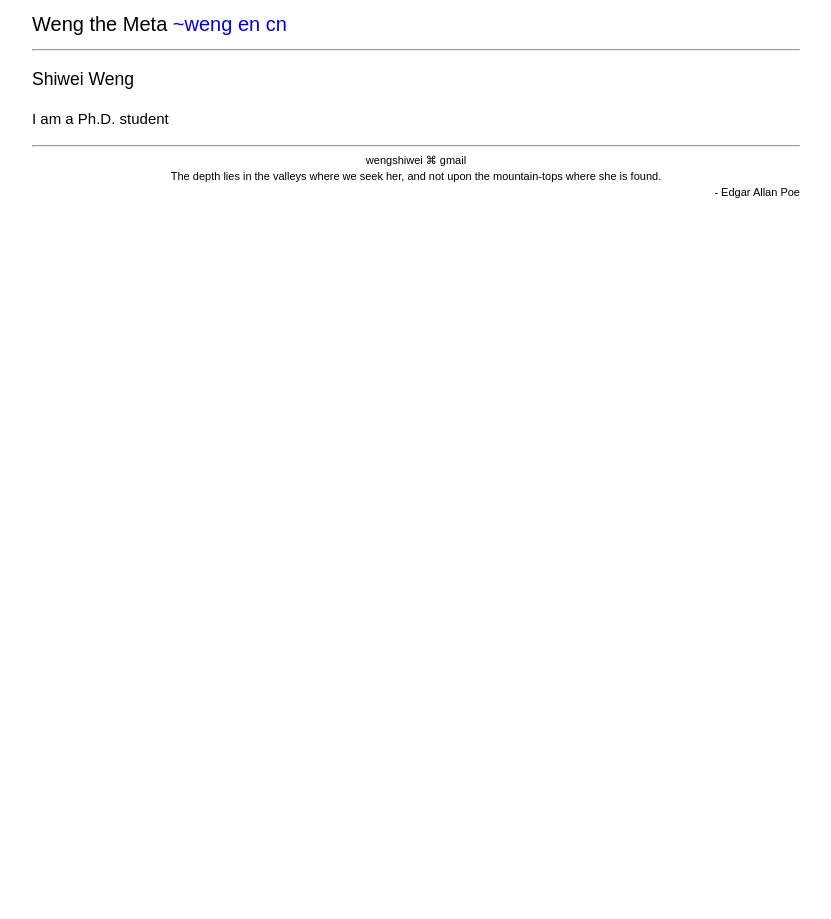
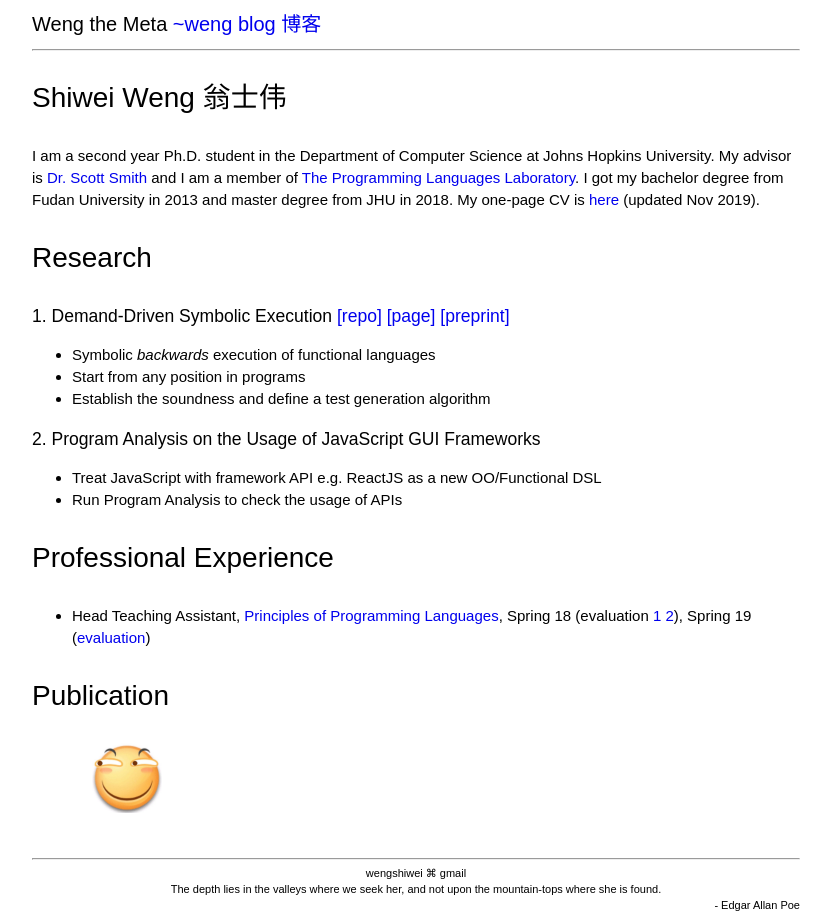
Before and after one commit to wengshiwei/wengshiwei.github.io, a Jekyll site: the page built from index.md, in a window 1280 px wide. Shown: the whole page, without its empty margins (224-1055 px from the left). Built offline with Jekyll 4.4.1, drawn with Linux system fonts in a browser that asks for light colours.

```diff
--- a/_layouts/default-cn.html
+++ b/_layouts/default-cn.html
@@ -5,8 +5,8 @@ layout: default
   <h1>
     <a class='no-style' href='/'>现代刨沙艺术</a>
     <a href='/'>~weng</a>
-    <a href='/blog_en'>en</a>
-    <a href='/blog_cn'>cn</a>
+    <a href='/blog_en'>blog</a>
+    <a href='/blog_cn'>博客</a>
   </h1>
 </header>
 <hr class='clear'>
--- a/_layouts/default-en.html
+++ b/_layouts/default-en.html
@@ -4,9 +4,9 @@ layout: default
 <header >
   <h1>
     <a class='no-style' href='/'>Weng the Meta</a>
-    <a href='/me'>~weng</a>
-    <a href='/blog_en'>en</a>
-    <a href='/blog_cn'>cn</a>
+    <a href='/'>~weng</a>
+    <a href='/blog_en'>blog</a>
+    <a href='/blog_cn'>博客</a>
   </h1>
 </header>
 <hr class='clear'>
--- a/index.md
+++ b/index.md
@@ -1,10 +1,32 @@
 ---
 layout: default-en
-title: Personal
+title: ~weng
 category:
 - english
 ---
 
-### Shiwei Weng
+## Shiwei Weng 翁士伟
 
-I am a Ph.D. student
+I am a second year Ph.D. student in the Department of Computer Science at Johns Hopkins University. My advisor is [Dr. Scott Smith](https://www.cs.jhu.edu/~scott/) and I am a member of [The Programming Languages Laboratory](http://pl.cs.jhu.edu/). I got my bachelor degree from Fudan University in 2013 and master degree from JHU in 2018. My one-page CV is [here](/assets/pdf/CV_shiwei_weng_JHU_year2_PhD_summer_internship.pdf) (updated Nov 2019).
+
+## Research
+
+### 1. Demand-Driven Symbolic Execution [[repo]](//github.com/JHU-PL-Lab/odefa/tree/test-generation) [[page]](//pl.cs.jhu.edu/projects/demand-driven-program-analysis/) [[preprint]](//pl.cs.jhu.edu/projects/demand-driven-program-analysis/papers/higher-order-demand-driven-symbolic-execution-preprint.pdf)
+
+- Symbolic _backwards_ execution of functional languages
+- Start from any position in programs
+- Establish the soundness and define a test generation algorithm
+
+### 2. Program Analysis on the Usage of JavaScript GUI Frameworks
+
+- Treat JavaScript with framework API e.g. ReactJS as a new OO/Functional DSL
+- Run Program Analysis to check the usage of APIs
+<!-- - Inspired by [flapjax](https://www.flapjax-lang.org/) -->
+
+## Professional Experience
+
+- Head Teaching Assistant, [Principles of Programming Languages](//pl.cs.jhu.edu/pl/index.shtml), Spring 18 (evaluation [1](/assets/pdf/EN.601.426.01.SP18PrinciplesofProgrammingLanguages_ScottSmith.pdf) [2](/assets/pdf/EN.601.626.01.SP18PrinciplesofProgrammingLanguages_ScottSmith.pdf)), Spring 19 ([evaluation](/assets/pdf/EN.601.426.01.SP19PrinciplesofProgrammingLanguages_ScottSmith.pdf))
+
+## Publication
+
+![funny](/assets/img/funny.jpeg){:height="70px" width="70px"}
```
Also changed, not shown: assets/img/funny.jpeg (added), 4 other files.
